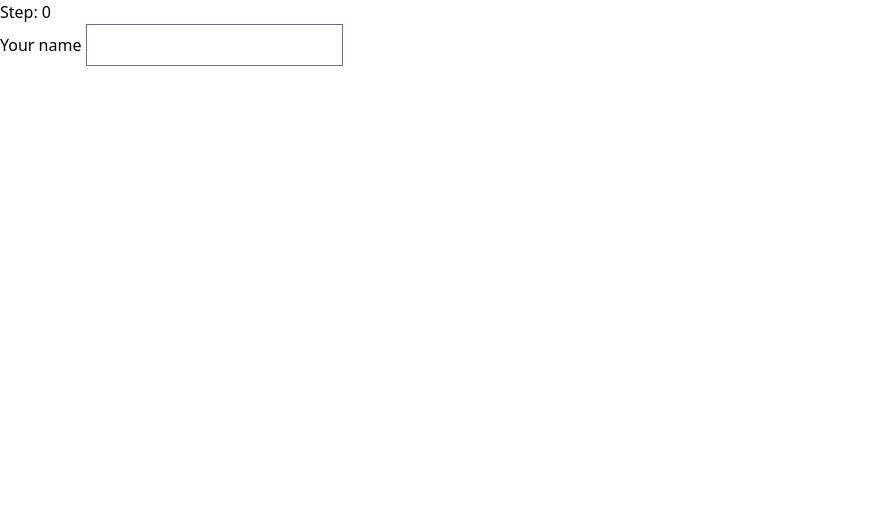
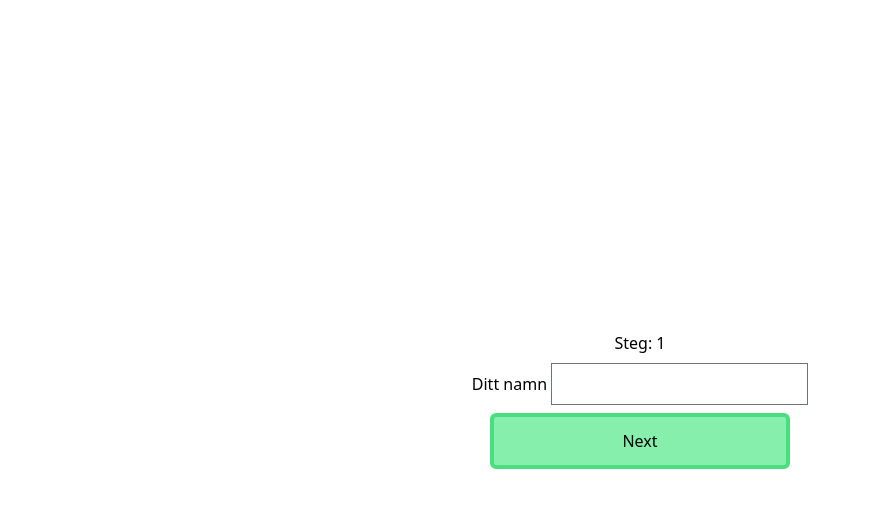
Before and after one commit to mrkarstrom/Svelte5, a SvelteKit app: page / in a window 1280 px wide. Shown: the top 508 px of the page, without its empty margins (0-871 px from the left). Built offline with nearby package versions, Linux system fonts and the light colour scheme.

Commit message:
edu (+page.svelte): Keeping up with the tutorial, doing the second step of formState.

```diff
--- a/src/routes/+page.svelte
+++ b/src/routes/+page.svelte
@@ -10,12 +10,46 @@
 	});
 </script>
 
-<main>
-	<p>Step: {formState.step}</p>
+<main class="w-screen min-h-screen flex flex-col items-center justify-center gap-2">
+	<p>Steg: {formState.step + 1}</p>
+
+	{#if formState.error}
+		<p class="error">{formState.error}</p>
+	{/if}
+
 	{#if formState.step === 0}
-		<div class="">
-			<label for="name">Your name</label>
+		<div>
+			<label for="name">Ditt namn</label>
 			<input type="text" id="name" bind:value={formState.name} />
 		</div>
+		<button
+			class="btn w-[300px] p-3 bg-green-300 border-4 border-green-400 rounded-md hover:bg-transparent"
+			onclick={() => {
+				if (formState.name !== '') {
+					formState.step += 1;
+					formState.error = '';
+				} else {
+					formState.error = 'Skriv in ditt namn!';
+					alert(formState.error);
+				}
+			}}>Next</button
+		>
+	{:else if formState.step === 1}
+		<div class="">
+			<label for="bday">Din födelsedag</label>
+			<input type="text" id="bday" bind:value={formState.birthday} />
+		</div>
+		<button
+			class="btn w-[300px] p-3 bg-green-300 border-4 border-green-400 rounded-md hover:bg-transparent"
+			onclick={() => {
+				if (formState.birthday !== '') {
+					formState.step += 1;
+					formState.error = '';
+				} else {
+					formState.error = 'Skriv in din födelsedag!';
+					alert(formState.error);
+				}
+			}}>Next</button
+		>
 	{/if}
 </main>
```
